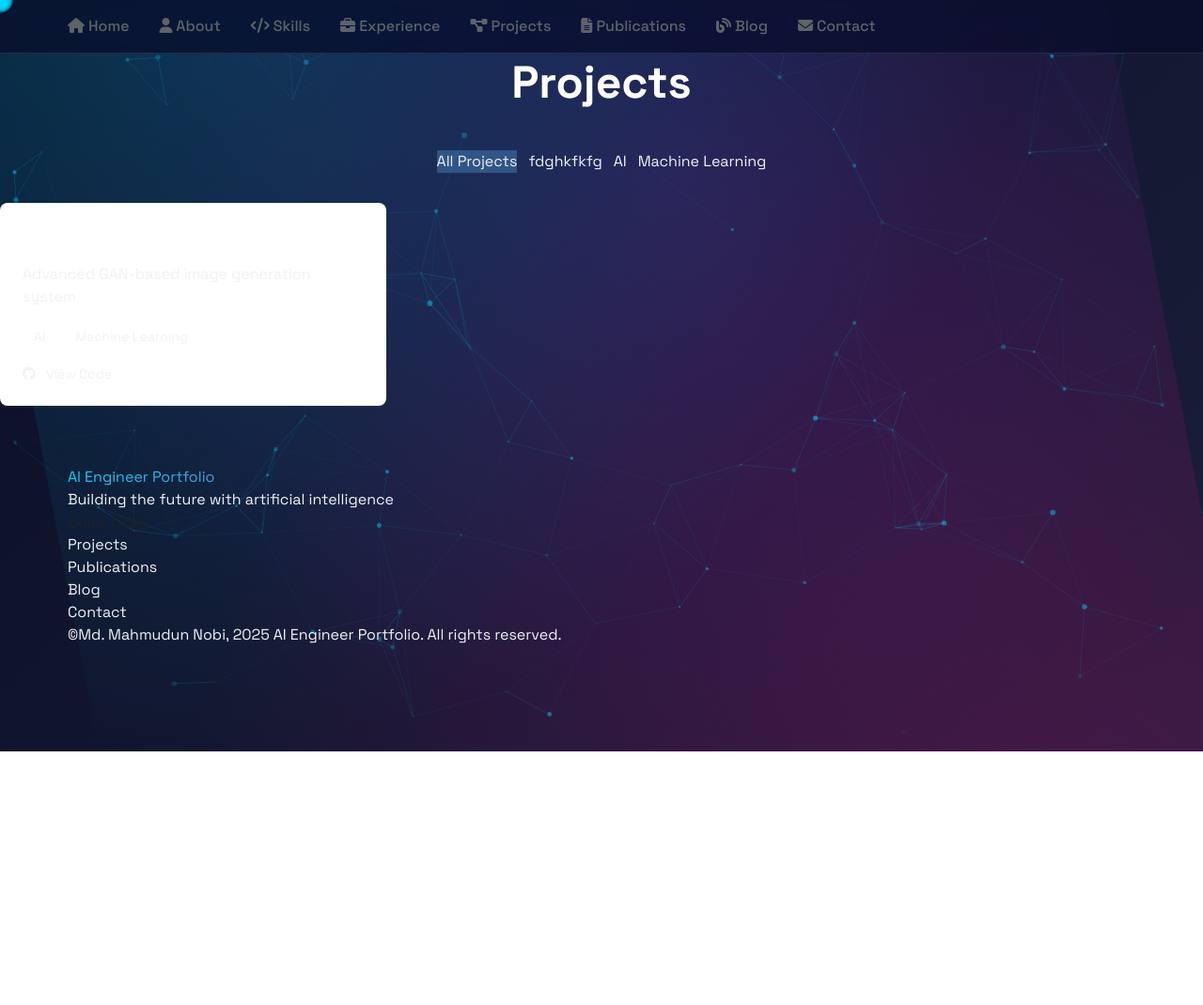
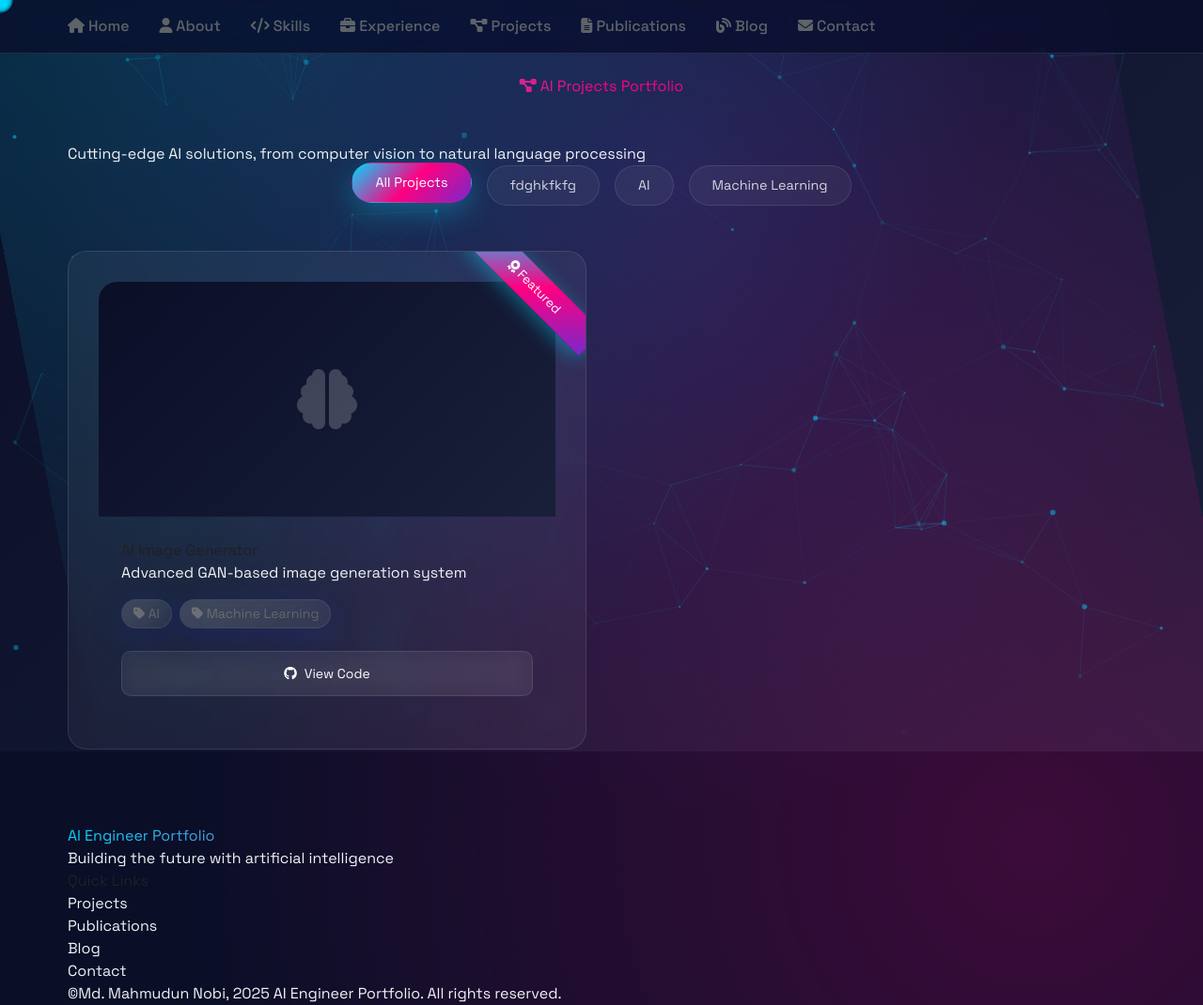
Before and after one commit to Nobi004/nobi_portfolio, a Django app: page /projects/ in a window 1280 px wide. Shown: the whole page at 94% size. Before the commit the page ends 800 px from the top, so only its background shows below. Run offline with Django 5.2, Linux system fonts and the light colour scheme; data comes from the database, SQL or seed files in the repository; some libraries are stand-ins or nearby versions.

Commit message:
Update projects.html

```diff
--- a/ai_portfolio/portfolio/templates/projects.html
+++ b/ai_portfolio/portfolio/templates/projects.html
@@ -4,120 +4,362 @@
 {% block title %}Projects - AI Engineer Portfolio{% endblock %}
 
 {% block content %}
-<section class="projects-section py-16">
-    <h1 class="text-4xl md:text-5xl font-bold text-white text-center mb-12">Projects</h1>
+<section class="section-padding">
+    <div class="container-glass">
+        <h1 class="section-title text-gradient" data-aos="fade-up">
+            <i class="fas fa-project-diagram"></i> AI Projects Portfolio
+        </h1>
 
-    <!-- Project Filter Tags -->
+        <p class="section-subtitle" data-aos="fade-up" data-aos-delay="100">
+            Cutting-edge AI solutions, from computer vision to natural language processing
+        </p>
+
+        <!-- Project Tags Filter -->
         {% if tags %}
-    <div class="flex flex-wrap gap-3 justify-center mb-8">
-        <button class="glass-button water-ripple filter-tag active" data-filter="all">
-            All Projects
-        </button>
+        <div class="tags-filter" data-aos="fade-up" data-aos-delay="200">
+            <button class="tag-btn active" data-tag="all">All Projects</button>
             {% for tag in tags %}
-        <button class="glass-button water-ripple filter-tag" data-filter="{{ tag.name|slugify }}">
-            {{ tag.name }}
-        </button>
+                <button class="tag-btn" data-tag="{{ tag.name|slugify }}">{{ tag.name }}</button>
             {% endfor %}
         </div>
         {% endif %}
 
-    <div class="grid grid-cols-1 md:grid-cols-2 lg:grid-cols-3 gap-6 mt-8">
+        <!-- Projects Grid -->
+        <div class="projects-masonry">
             {% for project in projects %}
-        <div class="glass-card project-card water-ripple transform transition-all duration-300"
-             data-tags="{% for tag in project.tags.all %}{{ tag.name|slugify }} {% endfor %}">
-            {% if project.image %}
-                <div class="relative overflow-hidden rounded-t-2xl">
-                    <img src="{{ project.image.url }}" alt="{{ project.title }}"
-                         class="w-full h-48 object-cover transition-transform duration-300 hover:scale-110">
+            <div class="project-item" data-tags="{% for tag in project.tags.all %}{{ tag.name|slugify }} {% endfor %}"
+                 data-aos="fade-up" data-aos-delay="{{ forloop.counter0|add:1 }}00">
+
+                <div class="project-card-glass">
                     {% if project.featured %}
-                    <span class="absolute top-4 right-4 px-3 py-1 bg-yellow-500 text-black rounded-full text-sm font-semibold">
-                        Featured
-                    </span>
-                    {% endif %}
+                        <div class="featured-ribbon">
+                            <i class="fas fa-award"></i> Featured
                         </div>
                     {% endif %}
-            <div class="p-6">
-                <h3 class="text-xl font-semibold text-white mb-3">{{ project.title }}</h3>
-                <p class="text-glass mb-4">{{ project.short_description }}</p>
+
+                    {% if project.image %}
+                    <div class="project-image-container">
+                        <img src="{{ project.image.url }}" alt="{{ project.title }}" class="project-image">
+                        <div class="project-overlay">
+                            <div class="overlay-content">
+                                <i class="fas fa-search-plus"></i>
+                                <p>View Details</p>
+                            </div>
+                        </div>
+                    </div>
+                    {% else %}
+                    <div class="project-placeholder">
+                        <i class="fas fa-brain"></i>
+                    </div>
+                    {% endif %}
+
+                    <div class="project-content">
+                        <h3 class="project-title">{{ project.title }}</h3>
+
+                        <p class="project-description">{{ project.short_description }}</p>
 
                         {% if project.detailed_description %}
-                <details class="mb-4">
-                    <summary class="text-water-blue cursor-pointer hover:text-water-light transition-colors">
-                        Read more
-                    </summary>
-                    <p class="text-glass mt-2">{{ project.detailed_description }}</p>
-                </details>
+                        <div class="project-details">
+                            <button class="details-toggle" onclick="toggleDetails(this)">
+                                <i class="fas fa-info-circle"></i> More Details
+                            </button>
+                            <div class="details-content">
+                                <p>{{ project.detailed_description|linebreaks }}</p>
+                            </div>
+                        </div>
                         {% endif %}
 
-                <div class="flex flex-wrap gap-2 mb-4">
+                        <div class="project-tags">
                             {% for tag in project.tags.all %}
-                        <span class="px-3 py-1 bg-glass-dark rounded-full text-sm text-glass">
-                            {{ tag.name }}
+                                <span class="tag glass-panel" data-tag="{{ tag.name|slugify }}">
+                                    <i class="fas fa-tag"></i> {{ tag.name }}
                                 </span>
                             {% endfor %}
                         </div>
 
-                <div class="flex gap-4">
+                        <div class="project-links">
                             {% if project.github_url %}
-                        <a href="{{ project.github_url }}" target="_blank"
-                           class="glass-button text-sm water-ripple">
-                            <i class="fab fa-github mr-2"></i> View Code
+                                <a href="{{ project.github_url }}" target="_blank" class="project-link github">
+                                    <i class="fab fa-github"></i>
+                                    <span>View Code</span>
                                 </a>
                             {% endif %}
                             {% if project.demo_url %}
-                        <a href="{{ project.demo_url }}" target="_blank"
-                           class="glass-button text-sm water-ripple">
-                            <i class="fas fa-external-link-alt mr-2"></i> Live Demo
+                                <a href="{{ project.demo_url }}" target="_blank" class="project-link demo">
+                                    <i class="fas fa-rocket"></i>
+                                    <span>Live Demo</span>
                                 </a>
                             {% endif %}
                         </div>
                     </div>
                 </div>
+            </div>
+            {% empty %}
+            <div class="empty-state glass-panel">
+                <i class="fas fa-folder-open"></i>
+                <h3>No projects found</h3>
+                <p>Projects will appear here once added.</p>
+            </div>
             {% endfor %}
+        </div>
     </div>
 </section>
 
+<style>
+/* Projects Page Specific Styles */
+.tags-filter {
+    display: flex;
+    justify-content: center;
+    flex-wrap: wrap;
+    gap: 1rem;
+    margin-bottom: 3rem;
+}
+
+.tag-btn {
+    padding: 0.6rem 1.5rem;
+    background: rgba(255, 255, 255, 0.05);
+    backdrop-filter: blur(10px);
+    border: 1px solid rgba(255, 255, 255, 0.1);
+    border-radius: 30px;
+    color: rgba(255, 255, 255, 0.8);
+    cursor: pointer;
+    transition: all 0.3s ease;
+    font-size: 0.9rem;
+}
+
+.tag-btn:hover,
+.tag-btn.active {
+    background: var(--gradient-ai);
+    border-color: transparent;
+    color: white;
+    transform: translateY(-3px);
+    box-shadow: 0 10px 30px rgba(0, 217, 255, 0.3);
+}
+
+.projects-masonry {
+    display: grid;
+    grid-template-columns: repeat(auto-fill, minmax(380px, 1fr));
+    gap: 2rem;
+    margin-top: 3rem;
+}
+
+.project-item {
+    transition: all 0.3s ease;
+}
+
+.project-item.hidden {
+    display: none;
+}
+
+.featured-ribbon {
+    position: absolute;
+    top: 20px;
+    right: -30px;
+    background: var(--gradient-ai);
+    color: white;
+    padding: 0.5rem 3rem;
+    transform: rotate(45deg);
+    font-size: 0.85rem;
+    z-index: 1;
+    box-shadow: 0 5px 20px rgba(0, 217, 255, 0.4);
+}
+
+.project-image-container {
+    position: relative;
+    overflow: hidden;
+    height: 250px;
+    border-radius: 20px 20px 0 0;
+}
+
+.project-placeholder {
+    height: 250px;
+    display: flex;
+    align-items: center;
+    justify-content: center;
+    background: var(--gradient-dark);
+    border-radius: 20px 20px 0 0;
+}
+
+.project-placeholder i {
+    font-size: 4rem;
+    color: rgba(255, 255, 255, 0.2);
+}
+
+.project-overlay {
+    position: absolute;
+    top: 0;
+    left: 0;
+    right: 0;
+    bottom: 0;
+    background: rgba(0, 0, 0, 0.8);
+    display: flex;
+    align-items: center;
+    justify-content: center;
+    opacity: 0;
+    transition: all 0.3s ease;
+}
+
+.project-card-glass:hover .project-overlay {
+    opacity: 1;
+}
+
+.overlay-content {
+    text-align: center;
+    color: white;
+}
+
+.overlay-content i {
+    font-size: 2.5rem;
+    margin-bottom: 0.5rem;
+}
+
+.project-details {
+    margin: 1rem 0;
+}
+
+.details-toggle {
+    background: none;
+    border: none;
+    color: var(--ai-primary);
+    cursor: pointer;
+    font-size: 0.95rem;
+    display: flex;
+    align-items: center;
+    gap: 0.5rem;
+    padding: 0.5rem 0;
+    transition: all 0.3s ease;
+}
+
+.details-toggle:hover {
+    color: var(--ai-secondary);
+    transform: translateX(5px);
+}
+
+.details-content {
+    display: none;
+    padding: 1rem;
+    background: rgba(255, 255, 255, 0.03);
+    border-radius: 10px;
+    margin-top: 0.5rem;
+}
+
+.details-content.show {
+    display: block;
+    animation: fadeInUp 0.3s ease;
+}
+
+.project-links {
+    display: flex;
+    gap: 1rem;
+    margin-top: 1.5rem;
+}
+
+.project-link {
+    flex: 1;
+    display: flex;
+    align-items: center;
+    justify-content: center;
+    gap: 0.5rem;
+    padding: 0.8rem;
+    background: rgba(255, 255, 255, 0.05);
+    backdrop-filter: blur(10px);
+    border: 1px solid rgba(255, 255, 255, 0.1);
+    border-radius: 10px;
+    color: white;
+    text-decoration: none;
+    transition: all 0.3s ease;
+    position: relative;
+    overflow: hidden;
+}
+
+.project-link::before {
+    content: '';
+    position: absolute;
+    top: 0;
+    left: -100%;
+    width: 100%;
+    height: 100%;
+    background: linear-gradient(90deg, transparent, rgba(255, 255, 255, 0.2), transparent);
+    transition: left 0.5s ease;
+}
+
+.project-link:hover::before {
+    left: 100%;
+}
+
+.project-link.github:hover {
+    background: rgba(255, 255, 255, 0.1);
+    border-color: rgba(255, 255, 255, 0.2);
+    transform: translateY(-3px);
+}
+
+.project-link.demo:hover {
+    background: rgba(0, 217, 255, 0.1);
+    border-color: rgba(0, 217, 255, 0.3);
+    transform: translateY(-3px);
+}
+
+.empty-state {
+    grid-column: 1 / -1;
+    text-align: center;
+    padding: 4rem;
+}
+
+@media (max-width: 768px) {
+    .projects-masonry {
+        grid-template-columns: 1fr;
+    }
+
+    .featured-ribbon {
+        right: -35px;
+        padding: 0.4rem 2.5rem;
+        font-size: 0.75rem;
+    }
+}
+</style>
+
 <script>
-// Project Filtering
+// Toggle project details
+function toggleDetails(button) {
+    const detailsContent = button.nextElementSibling;
+    button.classList.toggle('active');
+    detailsContent.classList.toggle('show');
+}
+
+// Filter projects by tag
 document.addEventListener('DOMContentLoaded', function() {
-    const filterButtons = document.querySelectorAll('.filter-tag');
-    const projects = document.querySelectorAll('.project-card');
+    const tagButtons = document.querySelectorAll('.tag-btn');
+    const projectItems = document.querySelectorAll('.project-item');
 
-    filterButtons.forEach(button => {
+    tagButtons.forEach(button => {
         button.addEventListener('click', function() {
-            const filter = this.getAttribute('data-filter');
+            const selectedTag = this.getAttribute('data-tag');
 
-            // Update active state
-            filterButtons.forEach(btn => btn.classList.remove('active'));
+            // Update active button
+            tagButtons.forEach(btn => btn.classList.remove('active'));
             this.classList.add('active');
 
             // Filter projects
-            projects.forEach(project => {
-                if (filter === 'all' || project.getAttribute('data-tags').includes(filter)) {
-                    project.style.display = 'block';
-                    gsap.from(project, {
-                        opacity: 0,
-                        scale: 0.8,
-                        duration: 0.5
-                    });
+            projectItems.forEach(item => {
+                if (selectedTag === 'all') {
+                    item.style.display = 'block';
+                    item.classList.remove('hidden');
                 } else {
-                    gsap.to(project, {
-                        opacity: 0,
-                        scale: 0.8,
-                        duration: 0.3,
-                        onComplete: () => project.style.display = 'none'
-                    });
+                    const itemTags = item.getAttribute('data-tags');
+                    if (itemTags && itemTags.includes(selectedTag)) {
+                        item.style.display = 'block';
+                        item.classList.remove('hidden');
+                    } else {
+                        item.style.display = 'none';
+                        item.classList.add('hidden');
+                    }
                 }
             });
+
+            // Re-trigger AOS animations for visible items
+            AOS.refresh();
         });
     });
 });
 </script>
-
-<style>
-.filter-tag.active {
-    background: rgba(100, 181, 246, 0.3);
-    border-color: var(--water-blue);
-}
-</style>
 {% endblock %}
```
Lines whose indentation alone changed are shown as unchanged.
